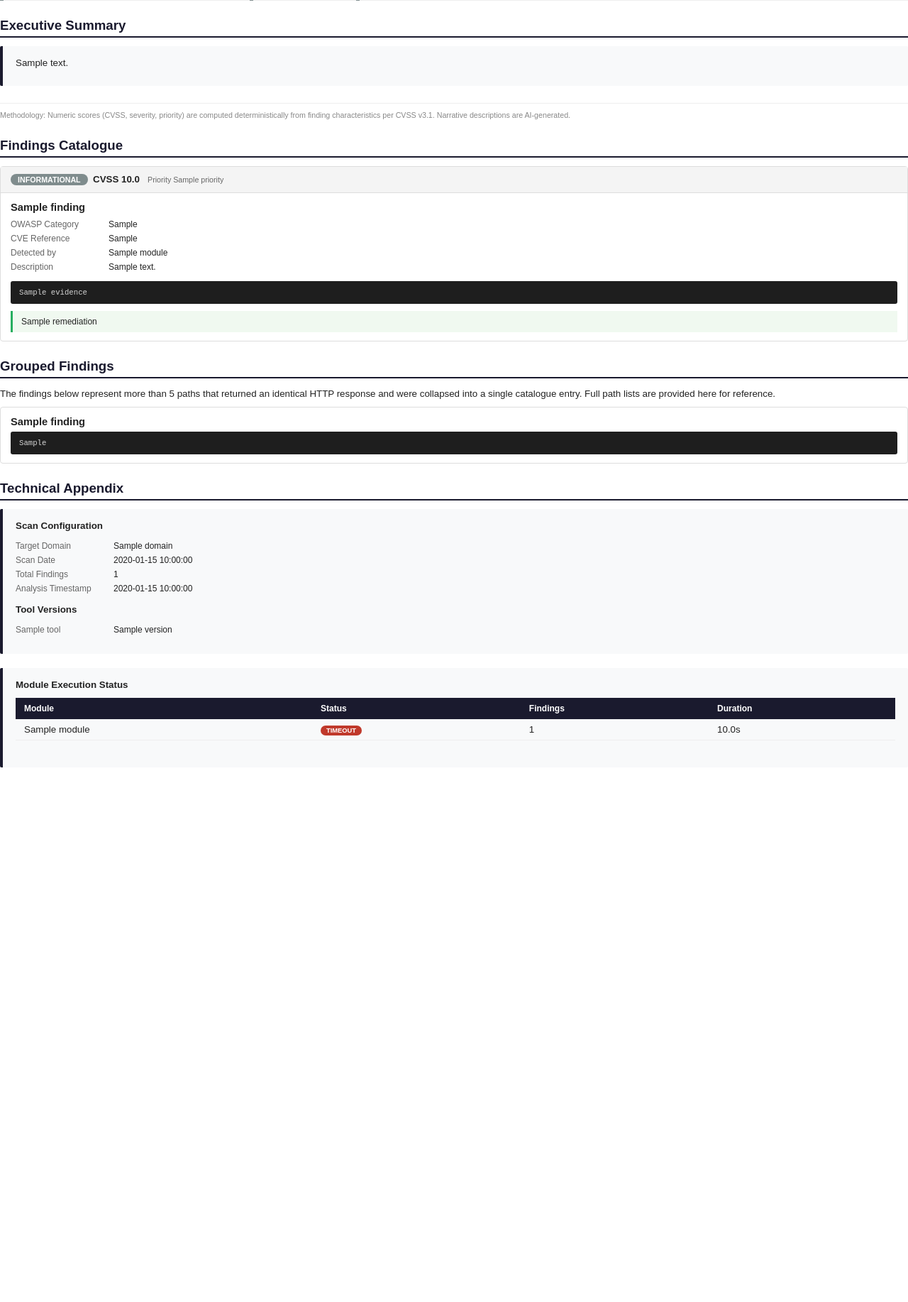
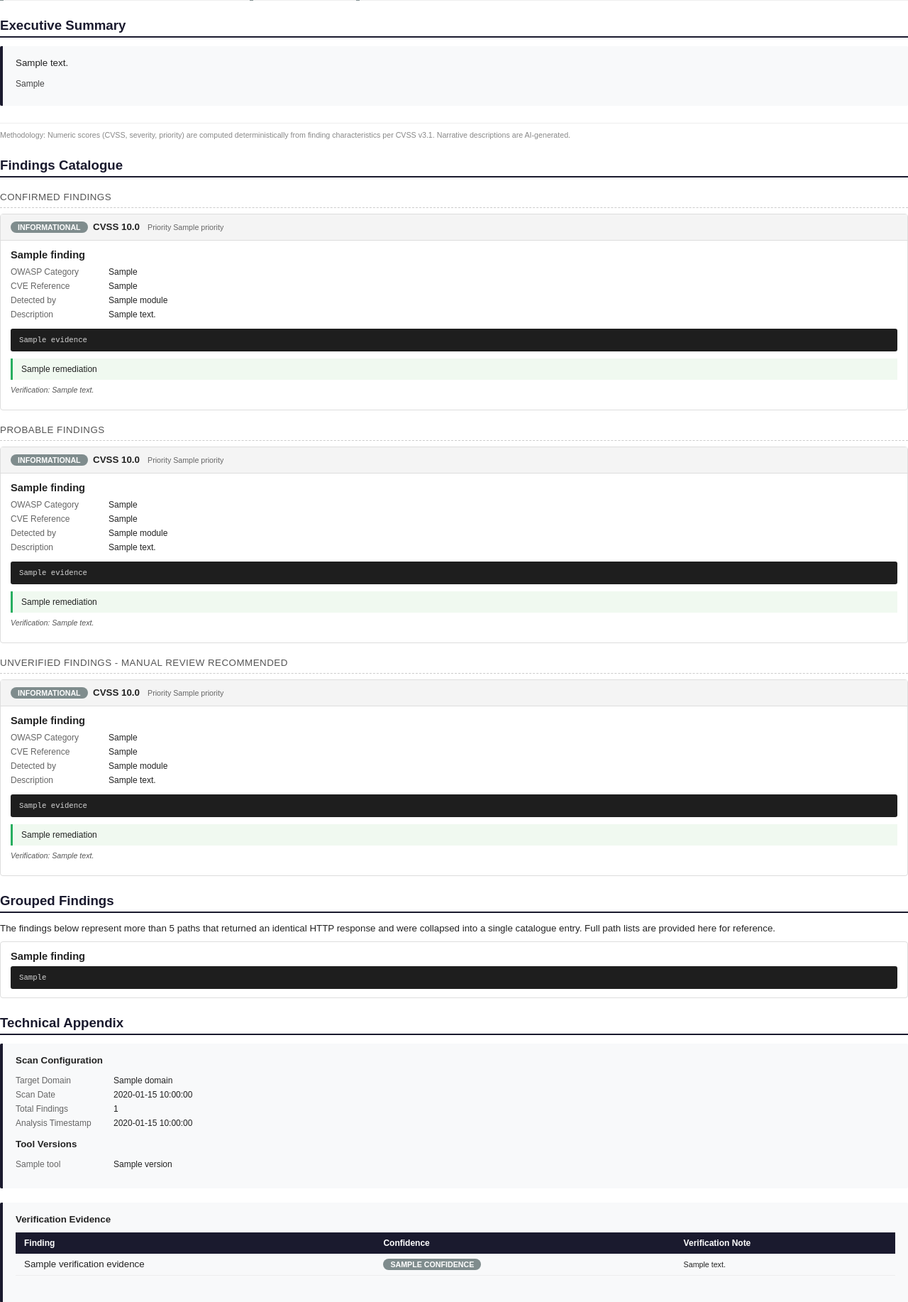
Before and after one commit to maverickaayush/ONUS, a Python web app: template backend/reports/templates/report.html in a window 1280 px wide. Shown: the part 893-2727 px from the top of the page at 71% size. Before the commit the page ends 1974 px from the top, so only its background shows below. Run offline with Jinja, Linux system fonts and the light colour scheme; the template is opened without the code that fills it: most values are stand-ins (such as "Sample title", 1, 10 or a date in 2020).

Commit message:
report generator: confidence tier headings, verified/unverified badges, evidence appendix
Findings Catalogue now groups by confidence tier (confirmed -> probable ->
unverified), each sorted by priority ascending then CVSS descending.
Confirmed findings get a green "Verified" tag, unverified findings a red
"Requires Manual Review" tag plus their verification_note inline; probable
findings (the untouched default) get neither. New "Verification Evidence"
table in the Technical Appendix lists every finding a verifier actually
touched. Executive summary gets a deterministic confidence-breakdown
sentence computed in generator.py, not Ollama - consistent with PROJECT.md
Section 4.6's descriptive-only AI boundary.

```diff
--- a/backend/reports/templates/report.html
+++ b/backend/reports/templates/report.html
@@ -194,6 +194,33 @@ p  { margin: 0 0 8px 0; line-height: 1.5; }
   padding: 2px 8px;
   border-radius: 8px;
 }
+.confidence-tag {
+  float: right;
+  margin-left: 6px;
+  font-size: 7pt;
+  font-weight: bold;
+  text-transform: uppercase;
+  padding: 2px 8px;
+  border-radius: 8px;
+  color: #fff;
+}
+.confidence-tag.verified { background: #27AE60; }
+.confidence-tag.unverified { background: #C0392B; }
+.confidence-heading {
+  font-size: 10pt;
+  color: #555;
+  text-transform: uppercase;
+  letter-spacing: 0.5px;
+  margin: 18px 0 8px 0;
+  padding-bottom: 4px;
+  border-bottom: 1px dashed #ccc;
+}
+.verification-note {
+  font-size: 8pt;
+  color: #555;
+  font-style: italic;
+  margin-top: 6px;
+}
 .methodology-note {
   margin-top: 24px;
   font-size: 8pt;
@@ -317,6 +344,9 @@ p  { margin: 0 0 8px 0; line-height: 1.5; }
   <p><span class="ai-unavailable-tag" style="float:none;">AI analysis unavailable</span>
      &nbsp;<span style="font-size:8pt;color:#888;">Descriptions below use generic per-category guidance instead of AI-generated text.</span></p>
   {% endif %}
+  {% if confidence_breakdown %}
+  <p style="margin-top:10px;font-size:9pt;color:#444;">{{ confidence_breakdown }}</p>
+  {% endif %}
 </div>
 <p class="methodology-note">
   Methodology: Numeric scores (CVSS, severity, priority) are computed
@@ -324,15 +354,17 @@ p  { margin: 0 0 8px 0; line-height: 1.5; }
   descriptions are AI-generated.
 </p>
 
-{# ── Findings Catalogue ─────────────────────────────────────── #}
-<h2>Findings Catalogue</h2>
-
-{% if findings %}
-{% for finding in findings %}
+{# ── Finding card macro ─────────────────────────────────────── #}
+{% macro finding_card(finding) %}
 <div class="finding-card">
   <div class="finding-card-header">
     {% if ai_unavailable %}
       <span class="ai-unavailable-tag">AI analysis unavailable</span>
+    {% endif %}
+    {% if finding.confidence == 'confirmed' %}
+      <span class="confidence-tag verified">Verified</span>
+    {% elif finding.confidence == 'unverified' %}
+      <span class="confidence-tag unverified">Requires Manual Review</span>
     {% endif %}
     {{ severity_badge(finding.severity or 'Informational') }}
     {% if finding.cvss_score is not none and finding.cvss_score > 0 %}
@@ -378,9 +410,32 @@ p  { margin: 0 0 8px 0; line-height: 1.5; }
     {% if finding.remediation %}
     <div class="remediation-block">{{ finding.remediation }}</div>
     {% endif %}
+
+    {% if finding.verification_note %}
+    <p class="verification-note">Verification: {{ finding.verification_note }}</p>
+    {% endif %}
   </div>
 </div>
-{% endfor %}
+{% endmacro %}
+
+{# ── Findings Catalogue ─────────────────────────────────────── #}
+<h2>Findings Catalogue</h2>
+
+{% if findings %}
+{% if findings_by_tier.confirmed %}
+<p class="confidence-heading">Confirmed Findings</p>
+{% for finding in findings_by_tier.confirmed %}{{ finding_card(finding) }}{% endfor %}
+{% endif %}
+
+{% if findings_by_tier.probable %}
+<p class="confidence-heading">Probable Findings</p>
+{% for finding in findings_by_tier.probable %}{{ finding_card(finding) }}{% endfor %}
+{% endif %}
+
+{% if findings_by_tier.unverified %}
+<p class="confidence-heading">Unverified Findings - Manual Review Recommended</p>
+{% for finding in findings_by_tier.unverified %}{{ finding_card(finding) }}{% endfor %}
+{% endif %}
 
 {% else %}
 <p style="color:#27AE60;font-weight:bold;">
@@ -429,6 +484,34 @@ p  { margin: 0 0 8px 0; line-height: 1.5; }
   {% endif %}
 </div>
 
+{% if verification_evidence %}
+<div class="summary-box" style="margin-top:16px;">
+  <p><strong>Verification Evidence</strong></p>
+  <table class="sev-table">
+    <tr>
+      <th>Finding</th>
+      <th>Confidence</th>
+      <th>Verification Note</th>
+    </tr>
+    {% for f in verification_evidence %}
+    <tr>
+      <td>{{ f.title }}</td>
+      <td>
+        {% if f.confidence == 'confirmed' %}
+          <span class="badge" style="background:#27AE60">Confirmed</span>
+        {% elif f.confidence == 'unverified' %}
+          <span class="badge" style="background:#C0392B">Unverified</span>
+        {% else %}
+          <span class="badge" style="background:#7F8C8D">{{ f.confidence | title }}</span>
+        {% endif %}
+      </td>
+      <td style="font-size:8pt;">{{ f.verification_note }}</td>
+    </tr>
+    {% endfor %}
+  </table>
+</div>
+{% endif %}
+
 {% if module_execution %}
 <div class="summary-box" style="margin-top:16px;">
   <p><strong>Module Execution Status</strong></p>
```
Also changed, not shown: backend/reports/generator.py (+38 -3 lines), backend/tests/test_report.py (+71 -0 lines).
